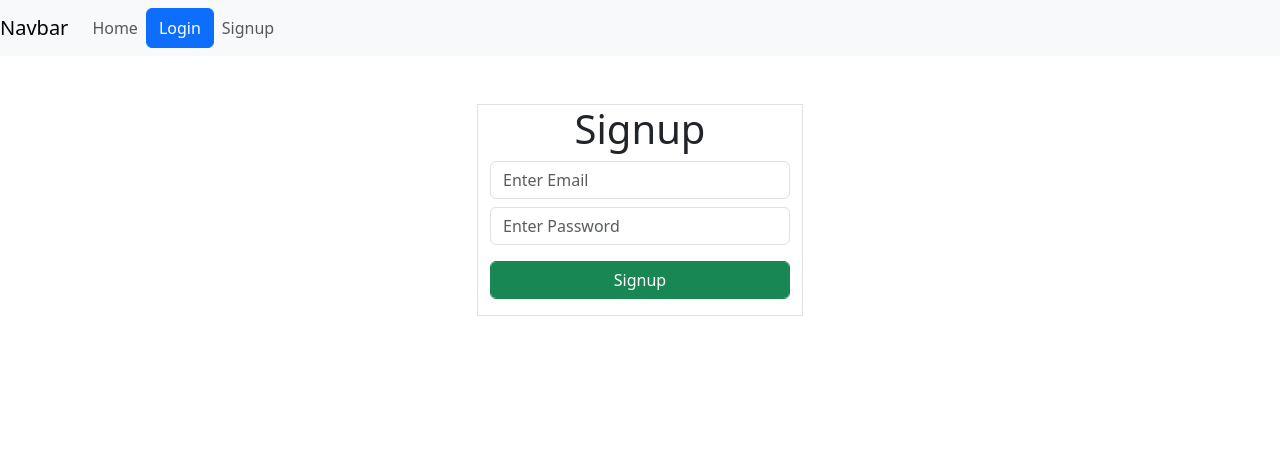
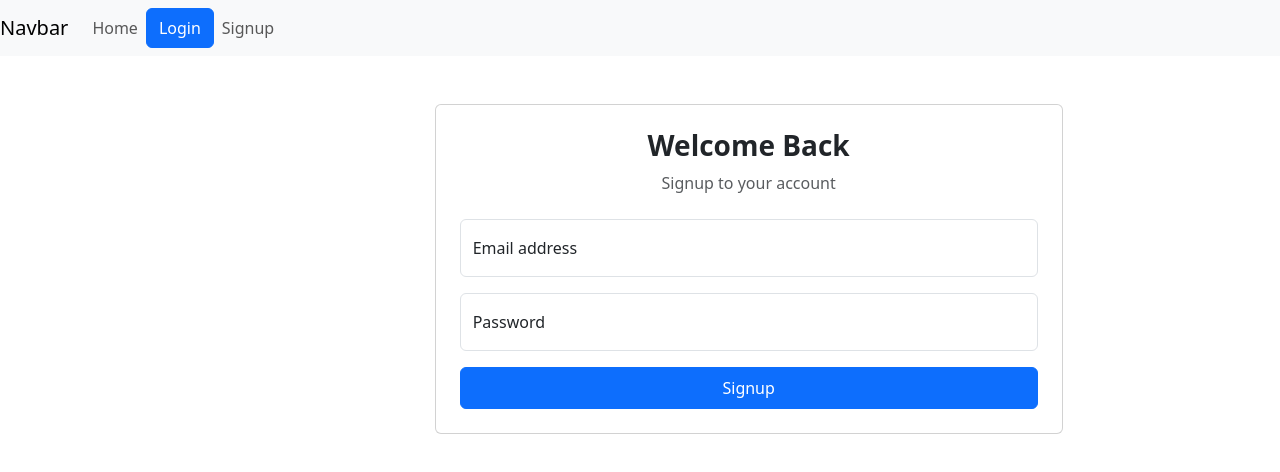
Before and after one commit to Shashwat1319/ProjectTracker, a React (Vite) app in the folder client/: page /signup in a window 1280 px wide. Shown: the top 472 px of the page. Built offline with nearby package versions, Linux system fonts and the light colour scheme.

Commit message:
deploy frontend

```diff
--- a/client/src/Components/Auth/Signup.jsx
+++ b/client/src/Components/Auth/Signup.jsx
@@ -32,21 +32,51 @@ const Signup = () => {
     }
   return (
     <>
-    <div className="signup">
-        <div className="row">
-            <div className="col-4"></div>
-            <div className="col-3 mt-5 border mb-5 mx-auto">
-                <h1 className='text-center '>Signup</h1>
-                <form onSubmit={handleSubmit}>
-                <input type="email"  className='form-control mt-2' placeholder='Enter Email' required onChange={(e)=>setEmail(e.target.value)} value={email} />
-                <input type="password" className='form-control mt-2'  placeholder='Enter Password' required  onChange={(e)=>setPassword(e.target.value)} value={password} />
-                <input type="submit"  className='form-control btn btn-success mb-3 mt-3' value="Signup" />
-        </form>
+   <div className="row">
+        <div className="col-4"></div>
+        <div className="col-6 mt-5 Signup me-4">
+            <div class="card login-card p-4 bg-white">
+              <div class="text-center mb-4">
+                <h3 class="fw-bold">Welcome Back</h3>
+                <p class="text-muted mb-0">Signup to your account</p>
+              </div>
+
+              <form onSubmit={handleSubmit}>
+                {/* <!-- Email --> */}
+                <div class="form-floating mb-3">
+                  <input
+                    type="email"
+                    class="form-control"
+                    id="email"
+                    placeholder="name@example.com"
+                    onChange={(e)=>setEmail(e.target.value)}
+                    value={email}
+                    required
+                  />
+                  <label for="email">Email address</label>
+                </div>
+
+                {/* <!-- Password --> */}
+                <div class="form-floating mb-3">
+                  <input
+                    type="password"
+                    class="form-control"
+                    id="password"
+                    placeholder="Password"
+                    onChange={(e)=>setPassword(e.target.value)}
+                    value={password}
+                    required
+                  />
+                  <label for="password">Password</label>
+                </div>
+                <button type="submit" class="btn btn-primary w-100 py-2">
+                  Signup
+                </button>
+              </form>
             </div>
-            <div className="col-4"></div>
+          </div>
         </div>
-
-    </div>
+        <div className="col-3"></div>
     </>
   )
 }
```
